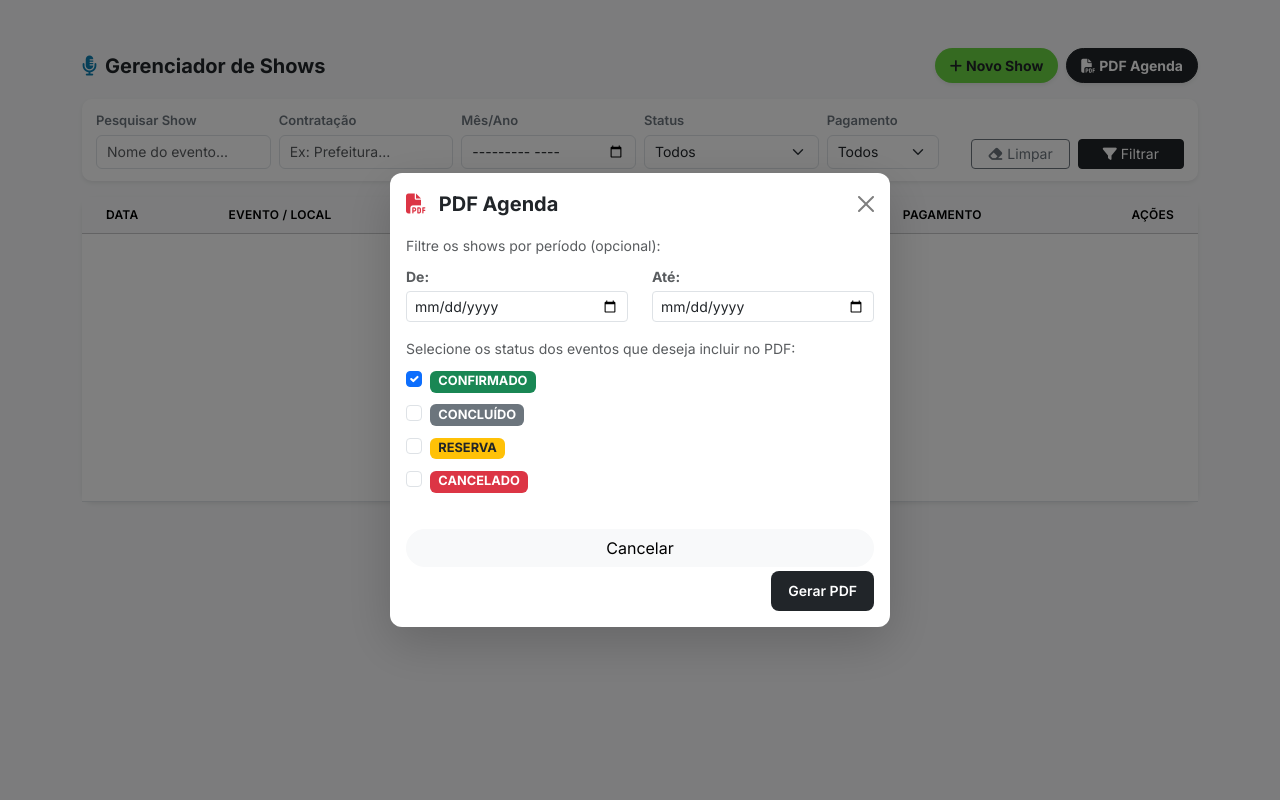
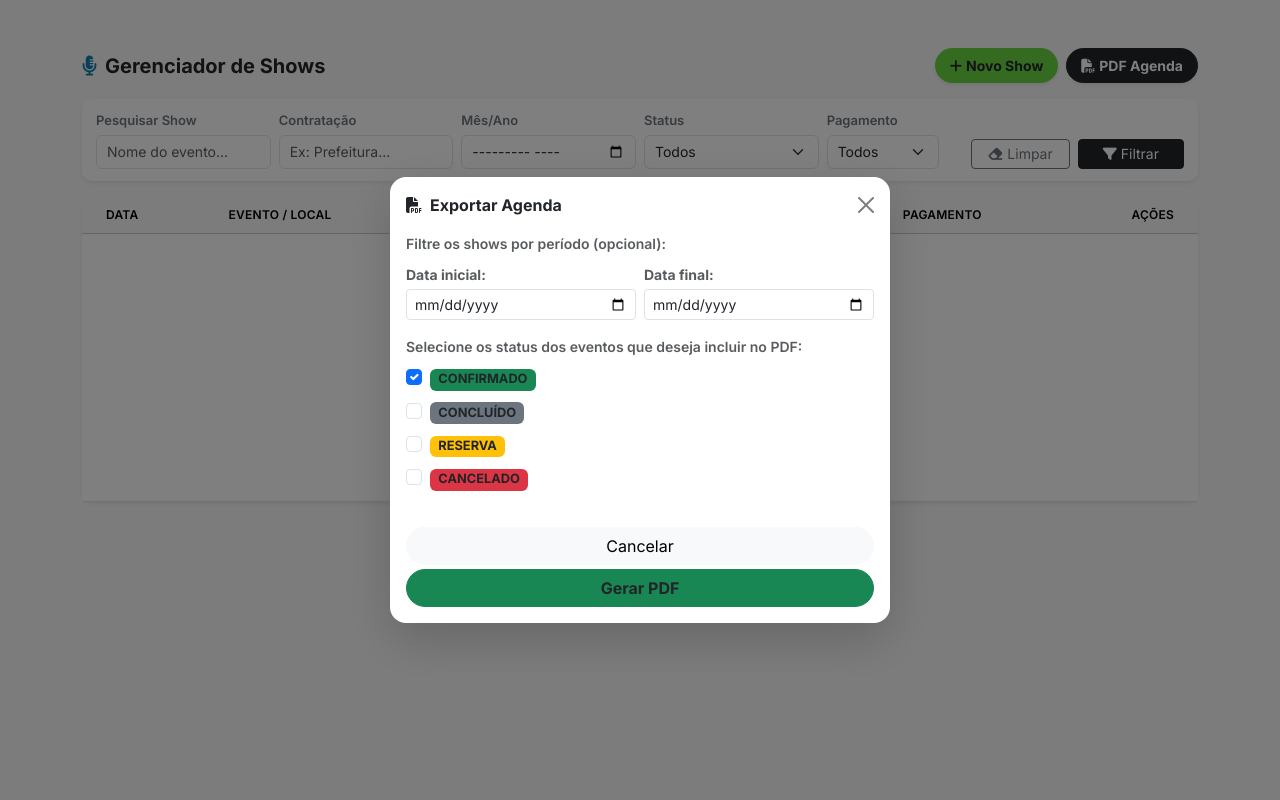
Before and after one commit to backstageprosite/backstage_pro, a Django app: template core/templates/core/shows.html in a window 1280 px wide, after a click on "PDF Agenda". Run offline with Django 5.2, Linux system fonts and the light colour scheme; the template is opened without the code that fills it, so the values that code supplies are empty; parts of the project's set-up code (start-up, migrations or seed data) failed here and were passed over; some libraries are stand-ins or nearby versions.

Commit message:
style: align agenda export pdf modal with commercial modal standard

```diff
--- a/core/templates/core/shows.html
+++ b/core/templates/core/shows.html
@@ -247,38 +247,40 @@
 <!-- Modal Exportar PDF -->
 <div class="modal fade" id="exportPdfModal" tabindex="-1" aria-labelledby="exportPdfModalLabel" aria-hidden="true">
   <div class="modal-dialog modal-dialog-centered">
-    <div class="modal-content border-0 shadow-lg" style="border-radius: 12px;">
+    <div class="modal-content border-0 shadow-lg" style="border-radius: 16px;">
       <div class="modal-header border-bottom-0 pb-0">
-        <h5 class="modal-title fw-bold" id="exportPdfModalLabel"><i class="fa-solid fa-file-pdf text-danger me-2"></i> PDF Agenda</h5>
+        <h5 class="modal-title fw-bold" id="exportPdfModalLabel" style="font-size: 16px;">
+            <i class="fa-solid fa-file-pdf me-2" style="color: #212529;"></i>Exportar Agenda
+        </h5>
         <button type="button" class="btn-close" data-bs-dismiss="modal" aria-label="Close"></button>
       </div>
       <form action="{% url 'agenda_pdf' band.slug %}" method="GET" target="_blank">
-          <div class="modal-body">
-            <p class="text-muted small mb-2">Filtre os shows por período (opcional):</p>
-            <div class="row mb-3">
+          <div class="modal-body py-3">
+            <p class="text-muted small mb-2 fw-semibold">Filtre os shows por período (opcional):</p>
+            <div class="row g-2 mb-3">
                 <div class="col-6">
-                    <label for="data_inicio_pdf_shows" class="form-label small fw-bold text-muted mb-1">De:</label>
+                    <label for="data_inicio_pdf_shows" class="form-label small fw-bold text-muted mb-1">Data inicial:</label>
                     <input type="date" class="form-control form-control-sm" name="data_inicio" id="data_inicio_pdf_shows">
                 </div>
                 <div class="col-6">
-                    <label for="data_fim_pdf_shows" class="form-label small fw-bold text-muted mb-1">Até:</label>
+                    <label for="data_fim_pdf_shows" class="form-label small fw-bold text-muted mb-1">Data final:</label>
                     <input type="date" class="form-control form-control-sm" name="data_fim" id="data_fim_pdf_shows">
                 </div>
             </div>
 
-            <p class="text-muted small mb-2">Selecione os status dos eventos que deseja incluir no PDF:</p>
+            <p class="text-muted small mb-2 fw-semibold">Selecione os status dos eventos que deseja incluir no PDF:</p>
 
             <div class="form-check mb-2">
               <input class="form-check-input" type="checkbox" name="status" value="CONFIRMADO" id="chkConfirmado_shows" checked>
               <label class="form-check-label fw-bold" for="chkConfirmado_shows">
-                <span class="badge bg-success me-1" style="font-size: 0.8rem;">CONFIRMADO</span>
+                <span class="badge bg-success text-white me-1" style="font-size: 0.8rem;">CONFIRMADO</span>
               </label>
             </div>
 
             <div class="form-check mb-2">
               <input class="form-check-input" type="checkbox" name="status" value="CONCLUIDO" id="chkConcluido_shows">
               <label class="form-check-label fw-bold" for="chkConcluido_shows">
-                <span class="badge bg-secondary me-1" style="font-size: 0.8rem;">CONCLUÍDO</span>
+                <span class="badge bg-secondary text-white me-1" style="font-size: 0.8rem;">CONCLUÍDO</span>
               </label>
             </div>
 
@@ -292,13 +294,13 @@
             <div class="form-check mb-3">
               <input class="form-check-input" type="checkbox" name="status" value="CANCELADO" id="chkCancelado_shows">
               <label class="form-check-label fw-bold" for="chkCancelado_shows">
-                <span class="badge bg-danger me-1" style="font-size: 0.8rem;">CANCELADO</span>
+                <span class="badge bg-danger text-white me-1" style="font-size: 0.8rem;">CANCELADO</span>
               </label>
             </div>
           </div>
           <div class="modal-footer border-top-0 pt-0 flex-column flex-md-row w-100">
             <button type="button" class="btn btn-light rounded-pill px-4 w-100 mb-2 mb-md-0" data-bs-dismiss="modal">Cancelar</button>
-            <button type="submit" class="bp-btn bp-btn-export">Gerar PDF</button>
+            <button type="submit" class="btn rounded-pill px-4 fw-bold w-100 text-white" style="background-color: #198754; border-color: #198754;">Gerar PDF</button>
           </div>
       </form>
     </div>
```
Also changed, not shown: core/templates/core/calendario.html (+14 -12 lines).
